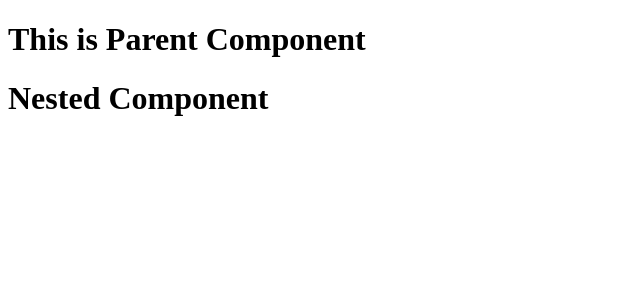
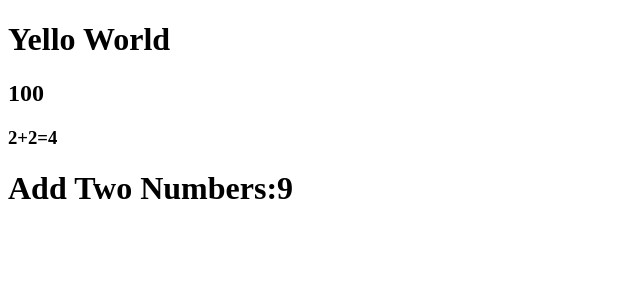
Before and after one commit to dareakl/vuejs-course, a Vue app in the folder vue-course/: page / in a window 1280 px wide. Shown: the top 300 px of the page, without its empty margins (0-640 px from the left). Built offline with nearby package versions, Linux system fonts and the light colour scheme.

Commit message:
text interpolation, render dynamic data examples

```diff
--- a/vue-course/src/App.vue
+++ b/vue-course/src/App.vue
@@ -1,7 +1,7 @@
 <script setup>
-import HelloWorld from './components/HelloWorld.vue'
+import MyComponent from './components/MyComponent.vue'
 </script>
 <template>
-  <HelloWorld />
+  <MyComponent />
 </template>
 <style scoped></style>
--- a/vue-course/src/components/AnotherComponent.vue
+++ /dev/null
@@ -1,3 +0,0 @@
-<template>
-  <h1>Nested Component</h1>
-</template>
--- a/vue-course/src/components/HelloWorld.vue
+++ /dev/null
@@ -1,8 +0,0 @@
-<script setup>
-import AnotherComponent from './AnotherComponent.vue'
-</script>
-
-<template>
-  <h1>This is Parent Component</h1>
-  <AnotherComponent />
-</template>
--- /dev/null
+++ b/vue-course/src/components/MyComponent.vue
@@ -0,0 +1,14 @@
+<script setup>
+const myMessage = 'Yello World'
+const myNumber = 100
+function add(x, y) {
+  return x + y
+}
+</script>
+
+<template>
+  <h1>{{ myMessage }}</h1>
+  <h2>{{ myNumber }}</h2>
+  <h3>2+2={{ 2 + 2 }}</h3>
+  <h1>Add Two Numbers:{{ add(2, 7) }}</h1>
+</template>
```
